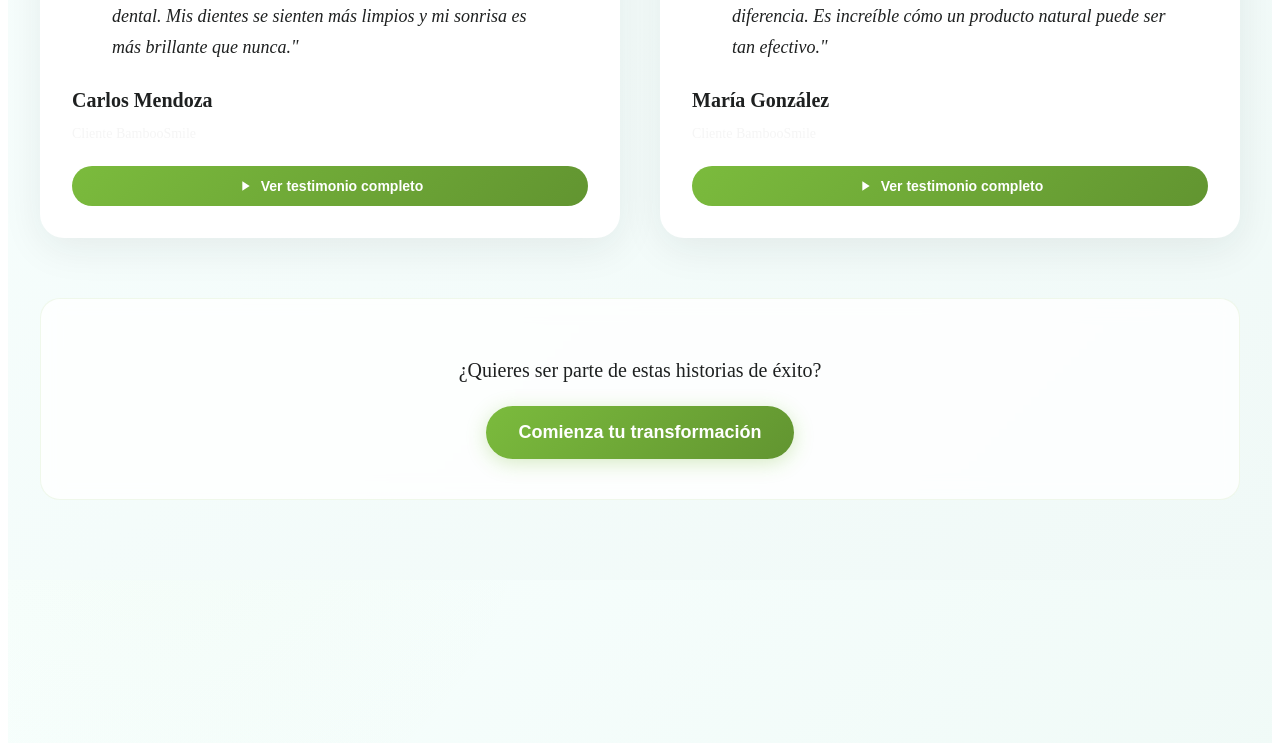
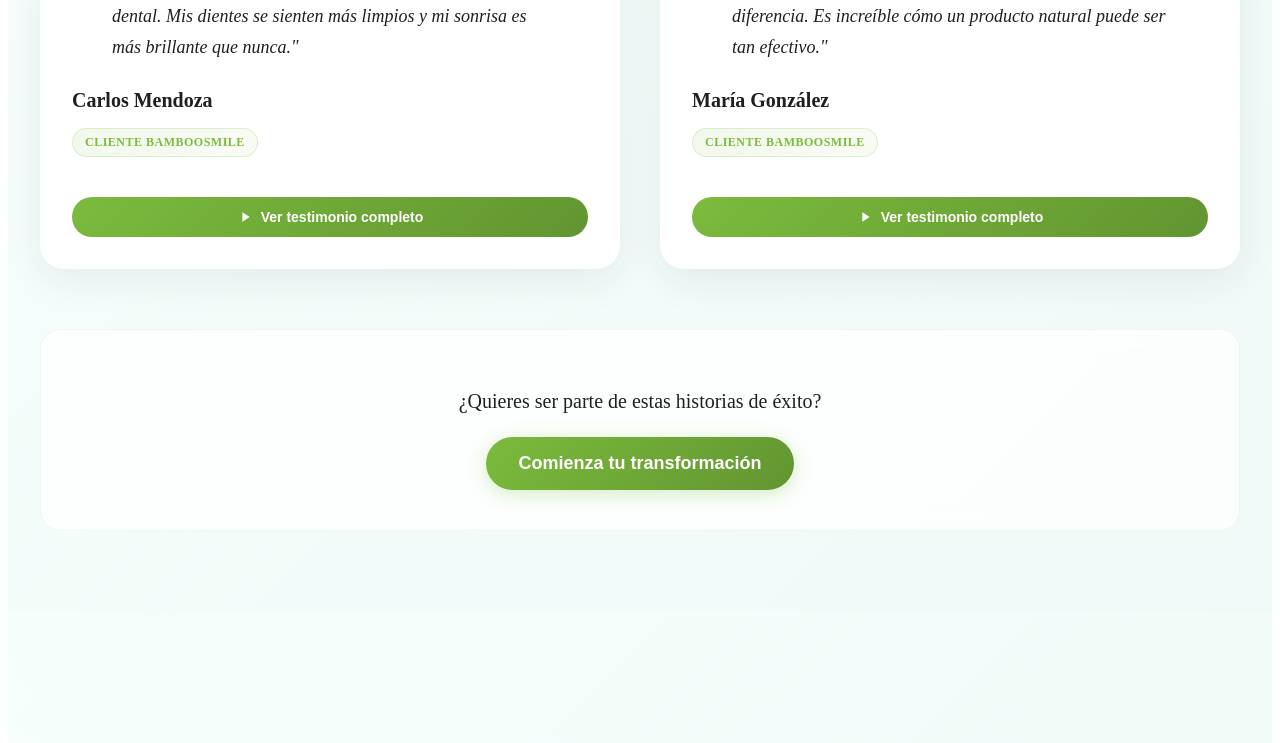
Before and after one commit to yeyodev1/bambooSmile-frontend, a Vue app: page / in a window 1280 px wide. Shown: the part 4047-4790 px from the top of the page. Built offline with nearby package versions, Linux system fonts and the light colour scheme.

Commit message:
style(TestimonialsSection): enhance role styling with gradient and hover effects

```diff
--- a/src/views/HomeView/TestimonialsSection.vue
+++ b/src/views/HomeView/TestimonialsSection.vue
@@ -362,8 +362,41 @@ onMounted(() => {
   }
 
   &__role {
-    color: $text-light;
-    font-size: 0.875rem;
+    display: inline-block;
+    background: linear-gradient(135deg, rgba($BAMBOO-GREEN, 0.1) 0%, rgba($BAMBOO-GREEN, 0.05) 100%);
+    color: $BAMBOO-GREEN;
+    font-size: 0.75rem;
+    font-weight: 600;
+    padding: 6px 12px;
+    border-radius: 20px;
+    border: 1px solid rgba($BAMBOO-GREEN, 0.2);
+    text-transform: uppercase;
+    letter-spacing: 0.5px;
+    position: relative;
+    overflow: hidden;
+    transition: all 0.3s ease;
+
+    &::before {
+      content: '';
+      position: absolute;
+      top: 0;
+      left: -100%;
+      width: 100%;
+      height: 100%;
+      background: linear-gradient(90deg, transparent, rgba($white, 0.4), transparent);
+      transition: left 0.6s ease;
+    }
+
+    &:hover {
+      transform: translateY(-1px);
+      box-shadow: 0 4px 12px rgba($BAMBOO-GREEN, 0.2);
+      background: linear-gradient(135deg, rgba($BAMBOO-GREEN, 0.15) 0%, rgba($BAMBOO-GREEN, 0.08) 100%);
+      border-color: rgba($BAMBOO-GREEN, 0.3);
+
+      &::before {
+        left: 100%;
+      }
+    }
   }
 
   &__watch-btn {
```
